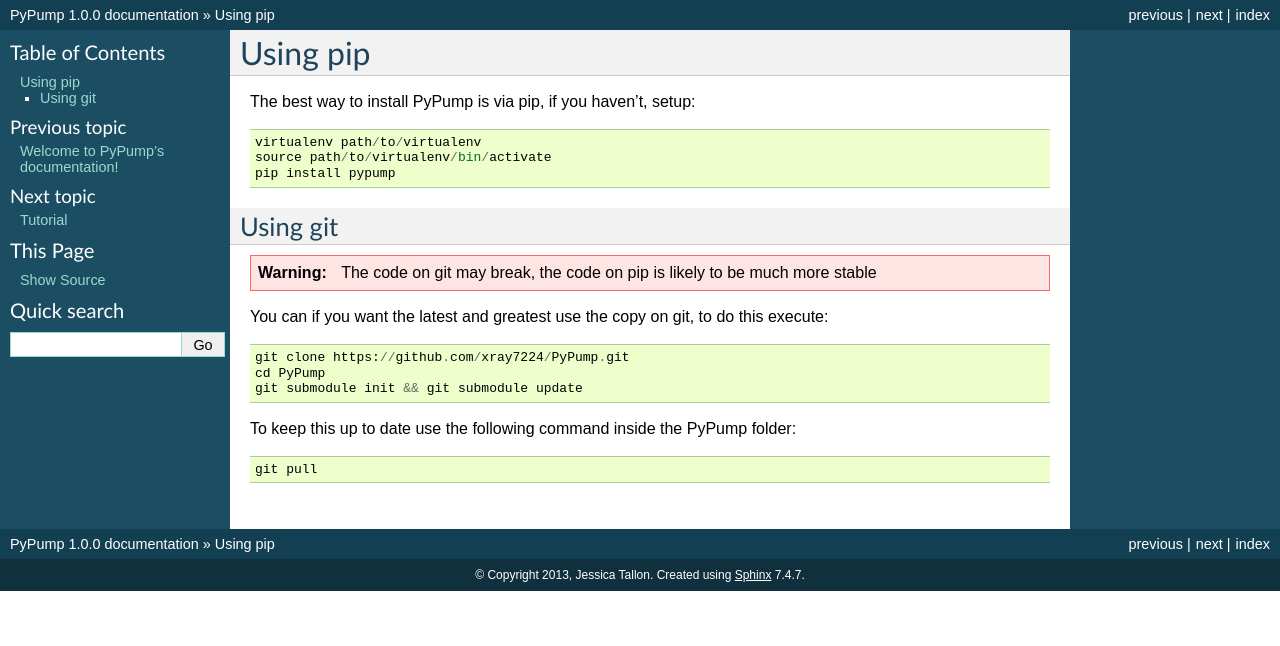
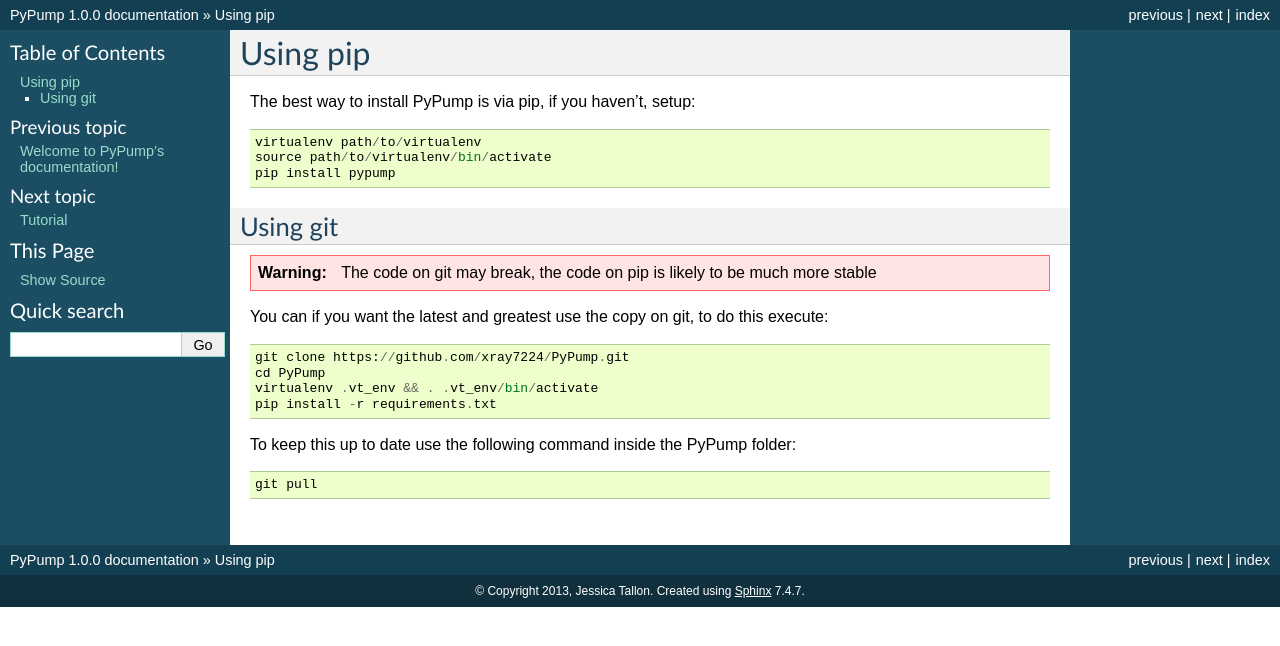
Before and after one commit to tsyesika/PyPump, a Sphinx documentation site: the page built from docs/gettingstarted/installing.rst, in a window 1280 px wide. Shown: the top 646 px of the page. Built offline with Sphinx 7.4.7, drawn with Linux system fonts in a browser that asks for light colours; pages that are not in the unit, such as notebooks, are missing from menus.

Commit message:
Update docs on installation

```diff
--- a/docs/gettingstarted/installing.rst
+++ b/docs/gettingstarted/installing.rst
@@ -19,7 +19,8 @@
 
     git clone https://github.com/xray7224/PyPump.git
     cd PyPump
-    git submodule init && git submodule update
+    virtualenv .vt_env && . .vt_env/bin/activate
+    pip install -r requirements.txt
 
 To keep this up to date use the following command inside the PyPump folder::
 
```
Also changed, not shown: README.md (+0 -4 lines).
